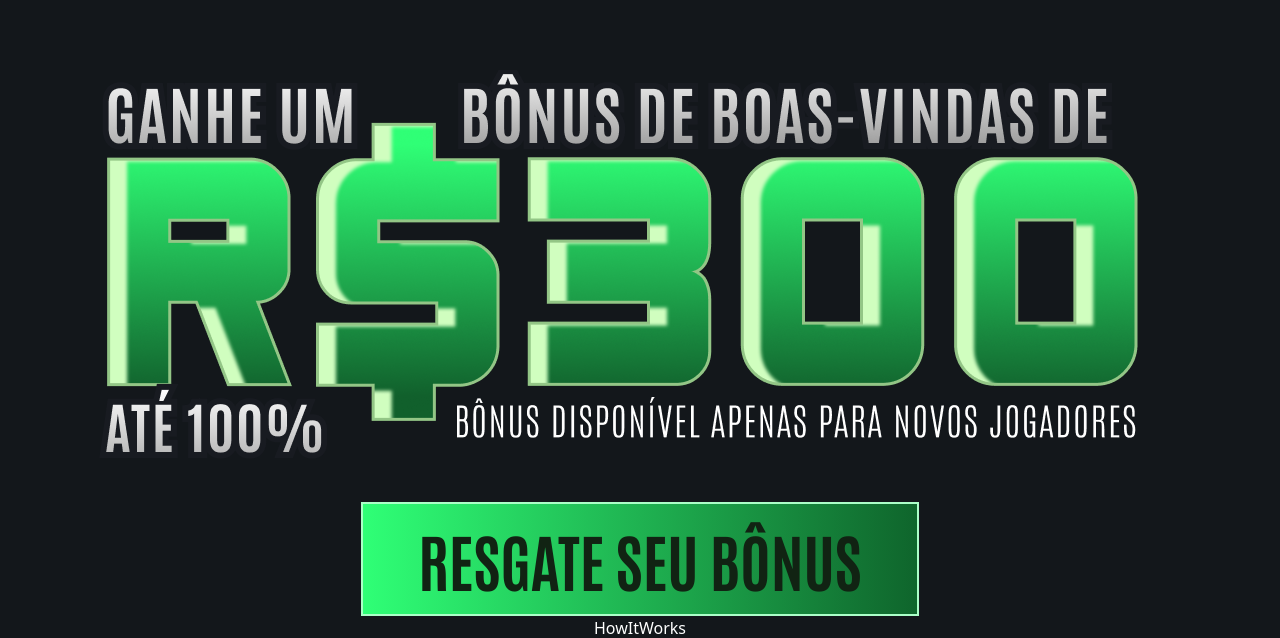
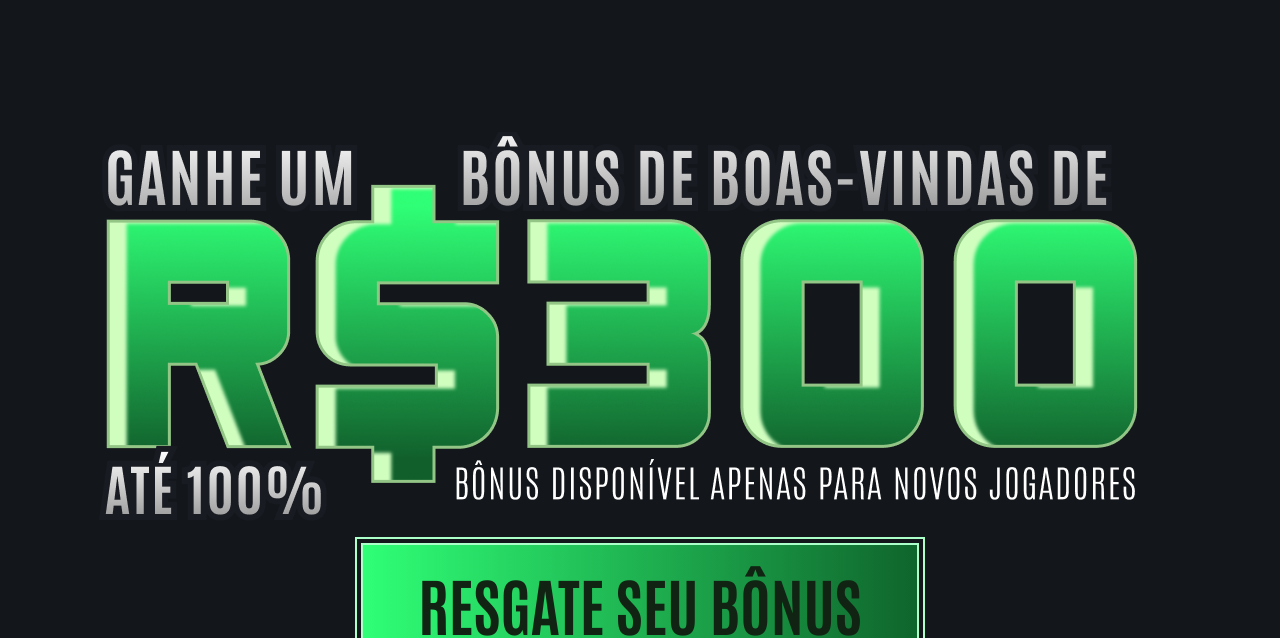
Before and after one commit to EdisonMatos/Dev-Template, a React (Vite) app: page /panatta in a window 1280 px wide. Shown: the part 314-952 px from the top of the page. Built offline with nearby package versions, Linux system fonts and the light colour scheme; a web font is replaced by a local one.

Commit message:
Feat Ajusta os elementos com s medidas exatas do Figma

```diff
--- a/src/panatta/sections/HeroPanatta.jsx
+++ b/src/panatta/sections/HeroPanatta.jsx
@@ -15,12 +15,14 @@ export default function HeroPanatta() {
         <img className="relative z-10" src={Logo} alt="Logotipo Panatta Cassino" />
       </div>
     </div>
-    <div className="flex flex-col justify-center items-center bg-[#13171B]" style={{ height: '930.19px' }}>
-      <img className="mb-4 mt-96" src={ImgHero} alt="Hero Panatta Cassino" />
+    <div className="mb-[112px] flex flex-col justify-center items-center bg-[#13171B]" style={{ height: '930.19px' }}>
+    <img className="mb-4 mt-[499px] w-[1085.58px] h-[415.65px]" src={ImgHero} alt="Hero Panatta Cassino" />
+     <div className='border-2 border-[#ABFFC8] p-1'>
       <button
-        className="px-4 py-2 font-bold text-[#112313] bg-gradient-to-r from-[#2FFF76] to-[#0F652C] w-[558px] h-[120px] text-[63px] font-[Antonio] border-2 border-[#ABFFC8] overflow-hidden">
-        RESGATE SEU BÔNUS
-      </button>
+        className="px-4 py-2 font-bold text-[#112313] bg-gradient-to-r from-[#2FFF76] to-[#0F652C] w-[558px] h-[120px] text-[63px] font-[Antonio] border-2 border-[#ABFFC8]">
+          RESGATE SEU BÔNUS
+          </button>
+          </div>
     </div>
   </div>
   );
```
Also changed, not shown: src/assets/imgs/hero/Hero.png.
